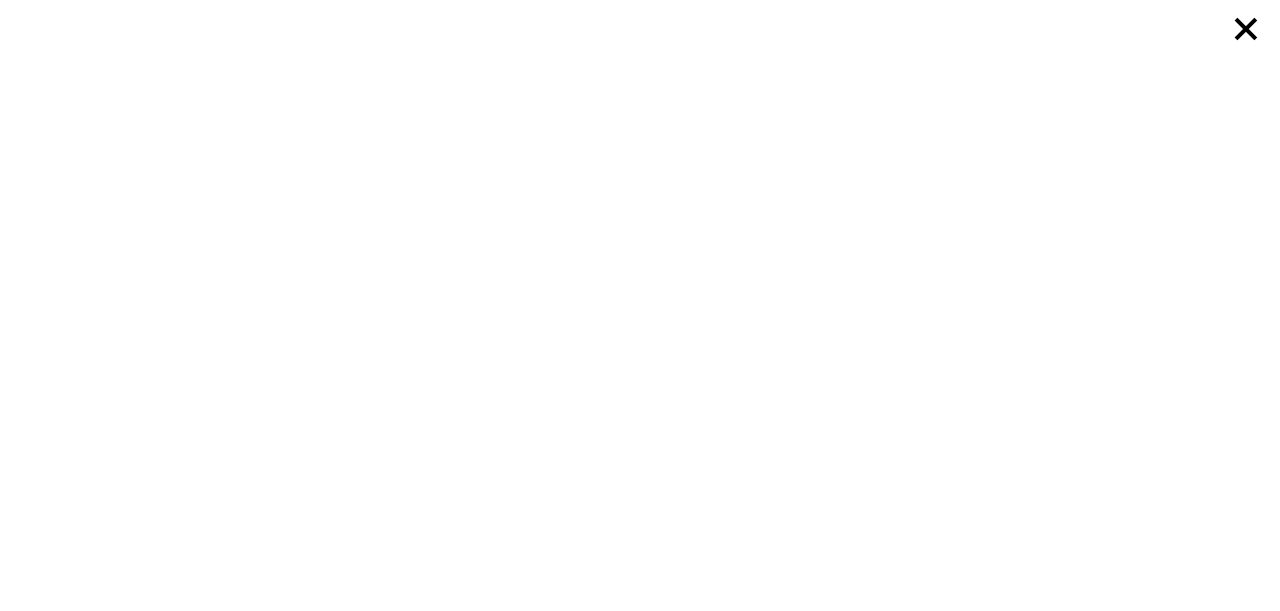
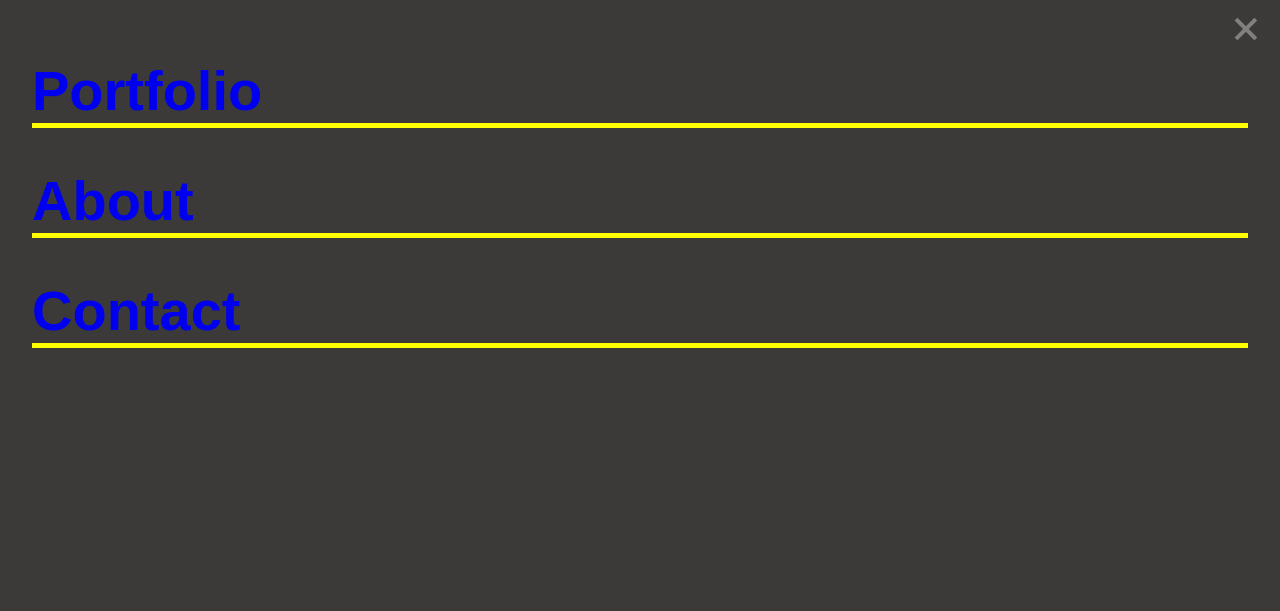
Before and after one commit to TedLivist/cr-contact-form, a plain HTML site: page index.html in a window 1280 px wide. Shown: the top 611 px of the page. Drawn offline with nearby package versions, Linux system fonts and the light colour scheme.

Commit message:
Complete menu build

```diff
--- a/css/main.css
+++ b/css/main.css
@@ -153,11 +153,23 @@ main {
 .nav-menu {
   height: 100%;
   width: 100%;
-  background-color: white;
+  background-color: #3C3A39;
   position: absolute;
   top: 0;
   left: 0;
   z-index: 20;
+}
+
+.menu-item {
+  margin: 0 2rem 2.5rem;
+  font-size: 3.5rem;
+  font-weight: bold;
+  font-family: sans-serif;
+  border-bottom: 5px solid yellow;
+}
+
+.clear {
+  clear: both;
 }
 
 .bx-x {
@@ -166,6 +178,7 @@ main {
   margin-right: 10px;
   margin-top: 5px;
   margin-bottom: 5px;
+  color: grey;
 }
 
 .first-card-description,
--- a/index.html
+++ b/index.html
@@ -17,6 +17,16 @@
     </header>
     <section class="nav-menu">
       <i class='bx bx-x'></i>
+      <div class="clear"></div>
+      <div class="menu-item">
+        <a href="#">Portfolio</a>
+      </div>
+      <div class="menu-item">
+        <a href="#">About</a>
+      </div>
+      <div class="menu-item">
+        <a href="#">Contact</a>
+      </div>
     </section>
     <main>
       <div class="intro">
```
